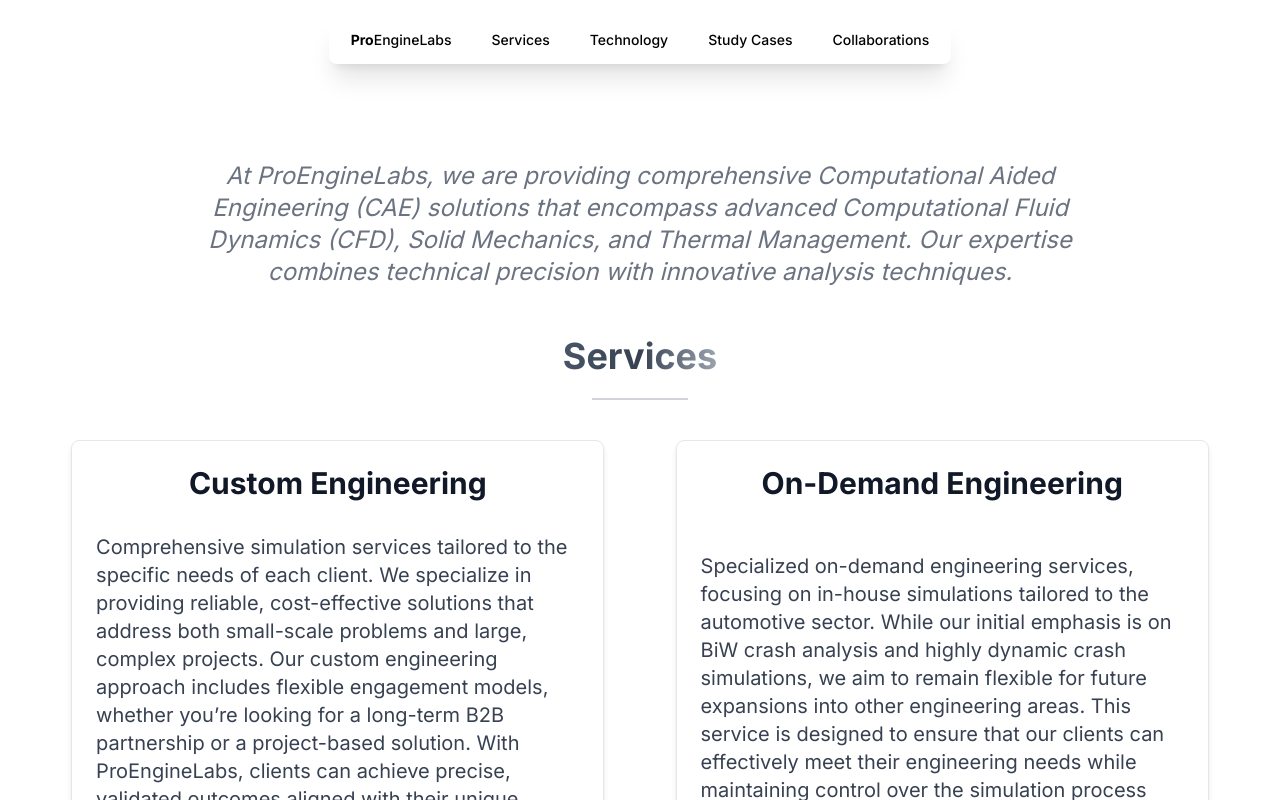
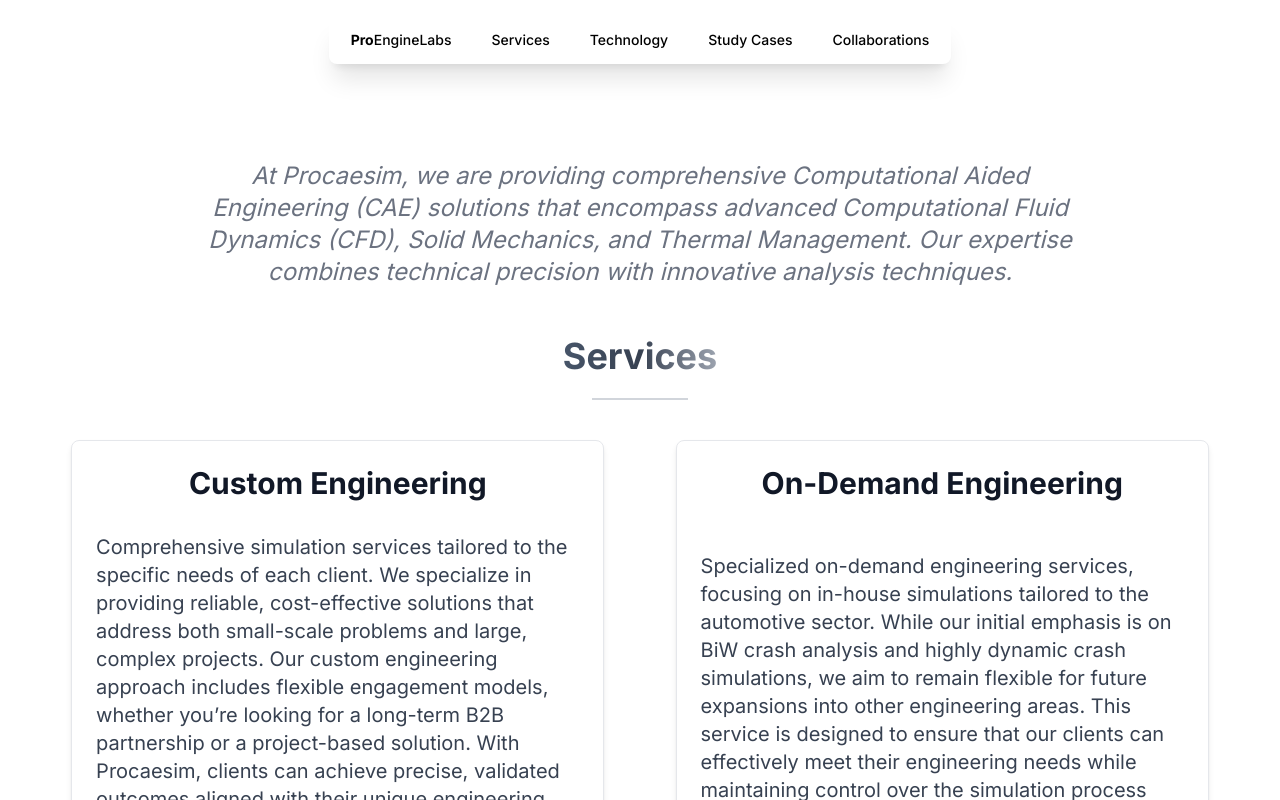
Before and after one commit to jparraporcar/prosimcae, a Next.js app: page / in a window 1280 px wide. Shown: the top 800 px of the page. Built offline with nearby package versions, Linux system fonts and the light colour scheme.

Commit message:
changed company title

```diff
--- a/src/app/page.tsx
+++ b/src/app/page.tsx
@@ -31,7 +31,7 @@ const Home: React.FC = () => {
         <MainSectionIntro
           descriptionContainerClass="appear-fading"
           descriptionClass="text-gray-500 text-2xl max-md:text-base max-md:px-4 italic text-center "
-          descriptionText="At ProEngineLabs, we are providing comprehensive Computational Aided Engineering (CAE) solutions that encompass advanced Computational Fluid Dynamics (CFD), Solid Mechanics, and Thermal Management. Our expertise combines technical precision with innovative analysis techniques."
+          descriptionText="At Procaesim, we are providing comprehensive Computational Aided Engineering (CAE) solutions that encompass advanced Computational Fluid Dynamics (CFD), Solid Mechanics, and Thermal Management. Our expertise combines technical precision with innovative analysis techniques."
         />
       </div>
       <div id="main-section-title-services" className="slide-in-top section">
--- a/src/lib/content-landing.ts
+++ b/src/lib/content-landing.ts
@@ -2,7 +2,7 @@ export const customEngineering = {
   sectionClass: "bg-gray-100 dark:bg-gray-800",
   serviceName: "Custom Engineering",
   serviceIntro:
-    "Comprehensive simulation services tailored to the specific needs of each client. We specialize in providing reliable, cost-effective solutions that address both small-scale problems and large, complex projects. Our custom engineering approach includes flexible engagement models, whether you’re looking for a long-term B2B partnership or a project-based solution. With ProEngineLabs, clients can achieve precise, validated outcomes aligned with their unique engineering challenges and standards.",
+    "Comprehensive simulation services tailored to the specific needs of each client. We specialize in providing reliable, cost-effective solutions that address both small-scale problems and large, complex projects. Our custom engineering approach includes flexible engagement models, whether you’re looking for a long-term B2B partnership or a project-based solution. With Procaesim, clients can achieve precise, validated outcomes aligned with their unique engineering challenges and standards.",
 
   hrefDiscover: "/contact", // Adjust for routing
 
```
